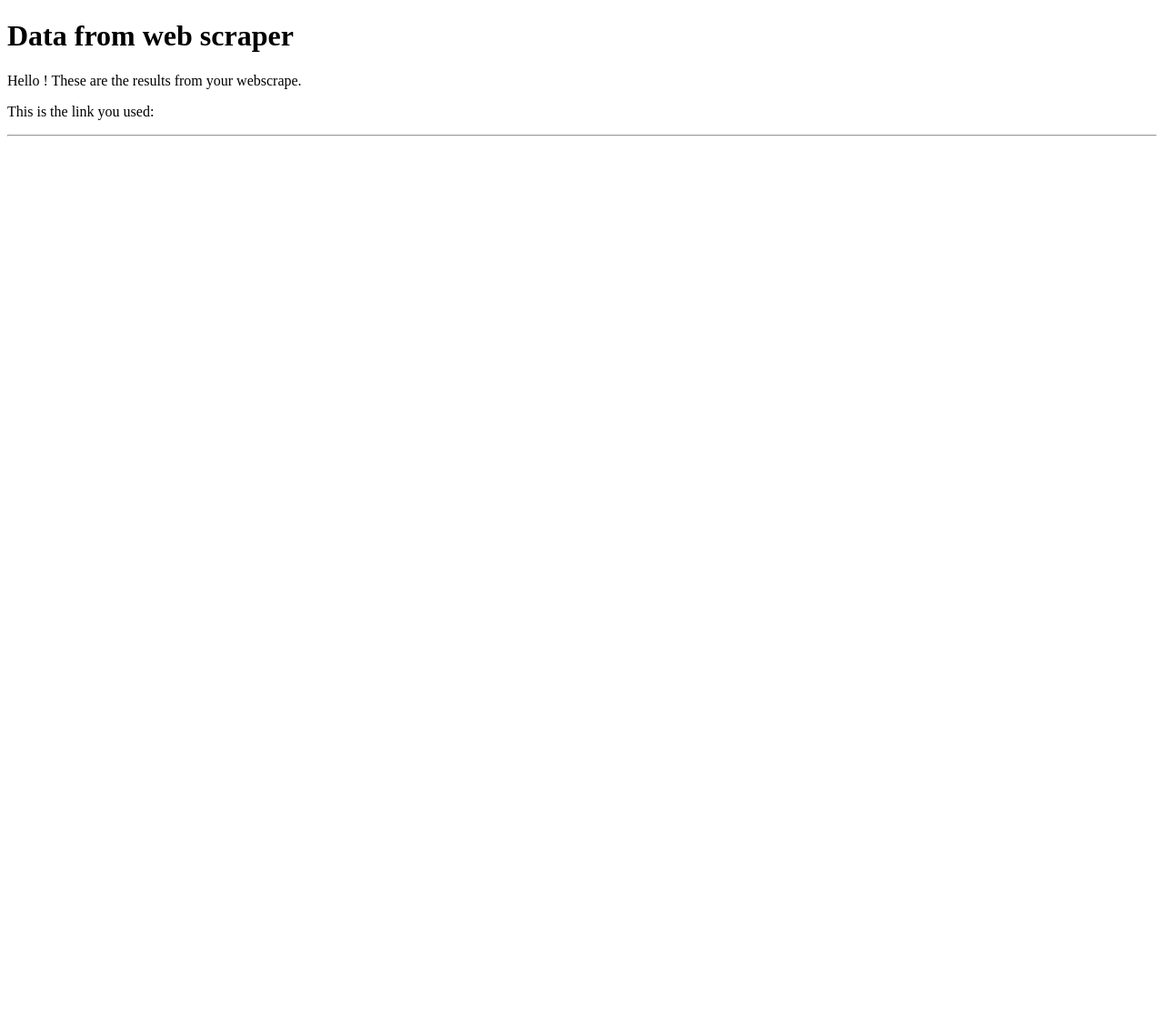
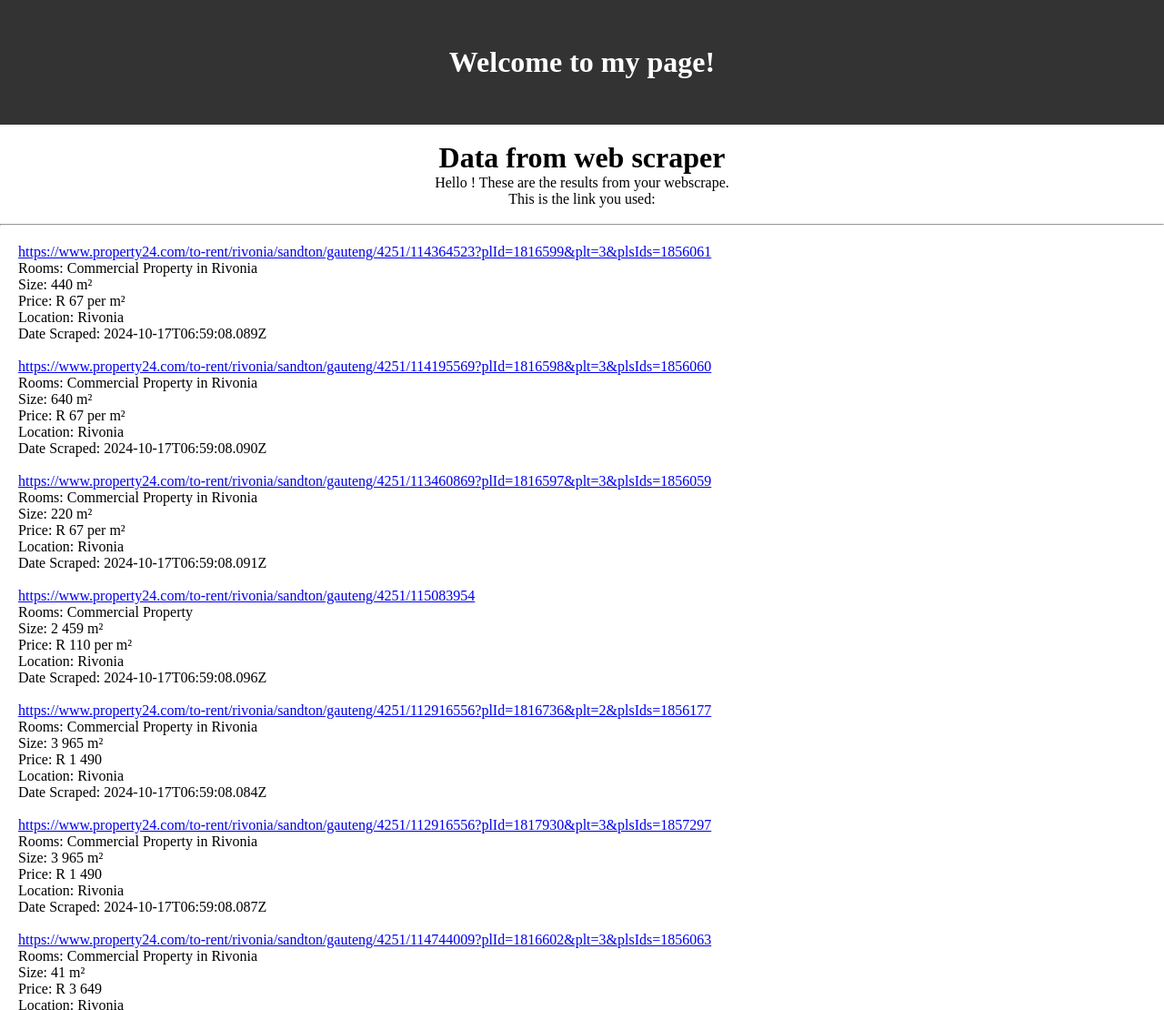
Before and after one commit to gabxetc/p24_web-scraper, a website: page html/next.html in a window 1280 px wide. Shown: the top 1110 px of the page at 91% size. Before the commit the page ends 800 px from the top, so only its background shows below. Drawn offline with Linux system fonts and the light colour scheme; no server answers.

Commit message:
Changes to CSS

```diff
--- a/css/stylesheet.css
+++ b/css/stylesheet.css
@@ -5,9 +5,8 @@
 header {
     background-color: #333; /* Change this color as needed */
     color: white;
-    padding: 20px;
+    padding: 50px;
     text-align: center;
-    width: 100%;
 }
 footer {
     position: fixed;
@@ -20,62 +19,45 @@
     padding: 50px;
 }
 
-/* These are the styles for the text */
-.p24_info {
-    text-align: center;
-    margin: 50px;
+.center {
+  padding: 100px;
+  align-items: center;
+  justify-content: center;
+  width: 50%;
+  height: 50%;
+  margin: auto;
+  text-align: justify;
 }
 
-.row {
-    margin-top: 30px;
-    padding: 30px;
-    align-items: center;
-    justify-content: center;
-    flex-direction: row;
-    display: flex;
-
+img {
+  width: 150px;
+  border-radius: 10px;
+  float: left;
+  margin-right: 20px;
+  margin-top: 20px;
 }
 
-.p24_img {
-    padding-left: 100px;
+.greeting {
+  text-align: center;
 }
 
-.p24_questions {
-
+#dataDisplay {
+  padding: 20px;
+  float: left;
 }
-
-
-.row:after {
-    content: "";
-    display: table;
-    clear: both;
+  /* h1 {
+    padding-bottom: 20px;
   }
 
-
-
-
-
-
-
-
-
-
-
-
-
-
-
-
-
-h1 {
-    padding-bottom: 20px;
+  .username {
+    font-weight: bold;
   }
-img {
-    width: 150px;
-    border-radius: 10px;
-    float: left;
-    margin-right: 20px;
-    margin-top: 20px;
+  .center {
+    position: absolute;
+    top: 50%;
+    left: 50%;
+    transform: translate(-50%, -50%);
+    padding: 10px
   }
 .username {
     font-weight: bold;
@@ -86,4 +68,4 @@
   }
 .link {
     font-weight: bold;
-  }
+  } */
--- a/html/html/javascript/script.js
+++ b/html/html/javascript/script.js
@@ -46,6 +46,8 @@
           const dateScrapedElement = document.createElement("p");
           dateScrapedElement.textContent = "Date Scraped: " + property.dateScraped;
 
+          const breakElement = document.createElement("br");
+
           // Append all elements to the propertyDiv
           // propertyDiv.appendChild(imageElement);
           propertyDiv.appendChild(linkElement);
@@ -54,6 +56,7 @@
           propertyDiv.appendChild(priceElement);
           propertyDiv.appendChild(locationElement);
           propertyDiv.appendChild(dateScrapedElement);
+          propertyDiv.appendChild(breakElement);
 
           // Append propertyDiv to the dataDisplay
           dataDisplay.appendChild(propertyDiv);
--- a/html/next.html
+++ b/html/next.html
@@ -4,22 +4,22 @@
     <meta charset="UTF-8" />
     <meta name="viewport" content="width=device-width, initial-scale=1.0" />
     <title>P24 Web Scraper Results</title>
-    <style>
-      .name {
-        font-weight: bold;
-      }
-      .link {
-        font-weight: bold;
-      }
-    </style>
+    <link rel="stylesheet" href="/css/stylesheet.css">
   </head>
   <body>
+    <header>
+      <h1>Welcome to my page!</h1>
+    </header>
+    <br>
+    <div class="greeting">
       <h1>Data from web scraper</h1>
       <p>
         Hello <span class="name" id="name"></span>! These are the results
         from your webscrape.
       </p>
       <p>This is the link you used: <span class="link" id="p24_link"></span></p>
+    </div>
+    <br>
     <hr>
     <div id="dataDisplay">
       <!-- JSON data will be displayed here -->
@@ -32,5 +32,8 @@
       document.getElementById("p24_link").textContent = p24Link;
     </script>
     <script src="html/javascript/script.js"></script>
+    <!-- <footer>
+      <a href="www.linktr.ee/tiafu" style="color: white;">View my portfolio</a>
+    </footer> -->
   </body>
 </html>
--- /dev/null
+++ b/html/properties.json
@@ -0,0 +1,178 @@
+[
+  {
+    "link": "https://www.property24.com/to-rent/rivonia/sandton/gauteng/4251/114364523?plId=1816599&plt=3&plsIds=1856061",
+    "rooms": "Commercial Property in Rivonia",
+    "size": "440 m²",
+    "price": "R 67\n                            per m²",
+    "location": "Rivonia",
+    "dateScraped": "2024-10-17T06:59:08.089Z"
+  },
+  {
+    "link": "https://www.property24.com/to-rent/rivonia/sandton/gauteng/4251/114195569?plId=1816598&plt=3&plsIds=1856060",
+    "rooms": "Commercial Property in Rivonia",
+    "size": "640 m²",
+    "price": "R 67\n                            per m²",
+    "location": "Rivonia",
+    "dateScraped": "2024-10-17T06:59:08.090Z"
+  },
+  {
+    "link": "https://www.property24.com/to-rent/rivonia/sandton/gauteng/4251/113460869?plId=1816597&plt=3&plsIds=1856059",
+    "rooms": "Commercial Property in Rivonia",
+    "size": "220 m²",
+    "price": "R 67\n                            per m²",
+    "location": "Rivonia",
+    "dateScraped": "2024-10-17T06:59:08.091Z"
+  },
+  {
+    "link": "https://www.property24.com/to-rent/rivonia/sandton/gauteng/4251/115083954",
+    "rooms": "Commercial Property",
+    "size": "2 459 m²",
+    "price": "R 110\n                        per m²",
+    "location": "Rivonia",
+    "dateScraped": "2024-10-17T06:59:08.096Z"
+  },
+  {
+    "link": "https://www.property24.com/to-rent/rivonia/sandton/gauteng/4251/112916556?plId=1816736&plt=2&plsIds=1856177",
+    "rooms": "Commercial Property in Rivonia",
+    "size": "3 965 m²",
+    "price": "R 1 490",
+    "location": "Rivonia",
+    "dateScraped": "2024-10-17T06:59:08.084Z"
+  },
+  {
+    "link": "https://www.property24.com/to-rent/rivonia/sandton/gauteng/4251/112916556?plId=1817930&plt=3&plsIds=1857297",
+    "rooms": "Commercial Property in Rivonia",
+    "size": "3 965 m²",
+    "price": "R 1 490",
+    "location": "Rivonia",
+    "dateScraped": "2024-10-17T06:59:08.087Z"
+  },
+  {
+    "link": "https://www.property24.com/to-rent/rivonia/sandton/gauteng/4251/114744009?plId=1816602&plt=3&plsIds=1856063",
+    "rooms": "Commercial Property in Rivonia",
+    "size": "41 m²",
+    "price": "R 3 649",
+    "location": "Rivonia",
+    "dateScraped": "2024-10-17T06:59:08.088Z"
+  },
+  {
+    "link": "https://www.property24.com/to-rent/rivonia/sandton/gauteng/4251/113619226?plId=1815732&plt=4&plsIds=1855290",
+    "rooms": "",
+    "size": "25 m²",
+    "price": "R 6 475",
+    "location": "Rivonia",
+    "dateScraped": "2024-10-17T06:59:08.097Z"
+  },
+  {
+    "link": "https://www.property24.com/to-rent/rivonia/sandton/gauteng/4251/112990494?plId=1792815&plt=4&plsIds=1833656",
+    "rooms": "",
+    "size": "45 m²",
+    "price": "R 7 820",
+    "location": "Rivonia",
+    "dateScraped": "2024-10-17T06:59:08.097Z"
+  },
+  {
+    "link": "https://www.property24.com/to-rent/rivonia/sandton/gauteng/4251/114953761?plId=1810361&plt=3&plsIds=1850268",
+    "rooms": "Commercial Property in Rivonia",
+    "size": "105 m²",
+    "price": "R 9 450",
+    "location": "Rivonia",
+    "dateScraped": "2024-10-17T06:59:08.094Z"
+  },
+  {
+    "link": "https://www.property24.com/to-rent/rivonia/sandton/gauteng/4251/115085245",
+    "rooms": "2 Bedroom Apartment",
+    "size": "",
+    "price": "R 12 250",
+    "location": "Rivonia",
+    "dateScraped": "2024-10-17T06:59:08.095Z"
+  },
+  {
+    "link": "https://www.property24.com/to-rent/rivonia/sandton/gauteng/4251/115083648",
+    "rooms": "1 Bedroom Apartment",
+    "size": "73 m²",
+    "price": "R 12 500",
+    "location": "Rivonia",
+    "dateScraped": "2024-10-17T06:59:08.096Z"
+  },
+  {
+    "link": "https://www.property24.com/to-rent/rivonia/sandton/gauteng/4251/111334427?plId=1812628&plt=3&plsIds=1852486",
+    "rooms": "2 Bedroom Apartment in Rivonia",
+    "size": "",
+    "price": "R 16 000",
+    "location": "Rivonia",
+    "dateScraped": "2024-10-17T06:59:08.093Z"
+  },
+  {
+    "link": "https://www.property24.com/to-rent/rivonia/sandton/gauteng/4251/115056902?plId=1816863&plt=3&plsIds=1856292",
+    "rooms": "Commercial Property in Rivonia",
+    "size": "251 m²",
+    "price": "R 22 590",
+    "location": "Rivonia",
+    "dateScraped": "2024-10-17T06:59:08.088Z"
+  },
+  {
+    "link": "https://www.property24.com/to-rent/rivonia/sandton/gauteng/4251/114923365?plId=1814329&plt=3&plsIds=1854062",
+    "rooms": "Commercial Property in Rivonia",
+    "size": "272 m²",
+    "price": "R 26 928",
+    "location": "Rivonia",
+    "dateScraped": "2024-10-17T06:59:08.093Z"
+  },
+  {
+    "link": "https://www.property24.com/to-rent/rivonia/sandton/gauteng/4251/115083200",
+    "rooms": "Commercial Property",
+    "size": "272 m²",
+    "price": "R 26 928",
+    "location": "Rivonia",
+    "dateScraped": "2024-10-17T06:59:08.096Z"
+  },
+  {
+    "link": "https://www.property24.com/to-rent/rivonia/sandton/gauteng/4251/115085925",
+    "rooms": "Commercial Property",
+    "size": "400 m²",
+    "price": "R 48 000",
+    "location": "Rivonia",
+    "dateScraped": "2024-10-17T06:59:08.095Z"
+  },
+  {
+    "link": "https://www.property24.com/to-rent/rivonia/sandton/gauteng/4251/114962260?plId=1814334&plt=3&plsIds=1854066",
+    "rooms": "Commercial Property in Rivonia",
+    "size": "597 m²",
+    "price": "R 50 745",
+    "location": "Rivonia",
+    "dateScraped": "2024-10-17T06:59:08.092Z"
+  },
+  {
+    "link": "https://www.property24.com/to-rent/rivonia/sandton/gauteng/4251/115079466",
+    "rooms": "Commercial Property",
+    "size": "550 m²",
+    "price": "R 54 450",
+    "location": "Rivonia",
+    "dateScraped": "2024-10-17T06:59:08.097Z"
+  },
+  {
+    "link": "https://www.property24.com/to-rent/rivonia/sandton/gauteng/4251/114949897?plId=1810336&plt=3&plsIds=1850237",
+    "rooms": "Commercial Property in Rivonia",
+    "size": "626 m²",
+    "price": "R 61 974",
+    "location": "Rivonia",
+    "dateScraped": "2024-10-17T06:59:08.094Z"
+  },
+  {
+    "link": "https://www.property24.com/to-rent/rivonia/sandton/gauteng/4251/115063071?plId=1810336&plt=3&plsIds=1850237",
+    "rooms": "Commercial Property in Rivonia",
+    "size": "626 m²",
+    "price": "R 61 974",
+    "location": "Rivonia",
+    "dateScraped": "2024-10-17T06:59:08.098Z"
+  },
+  {
+    "link": "https://www.property24.com/to-rent/rivonia/sandton/gauteng/4251/115002998?plId=1815475&plt=3&plsIds=1855074",
+    "rooms": "Commercial Property in Rivonia",
+    "size": "2 222 m²",
+    "price": "R 199 980",
+    "location": "Rivonia",
+    "dateScraped": "2024-10-17T06:59:08.092Z"
+  }
+]
```
Also changed, not shown: html/base.html (+39 -30 lines), index.js (+0 -10 lines). Lines whose indentation alone changed are shown as unchanged.
